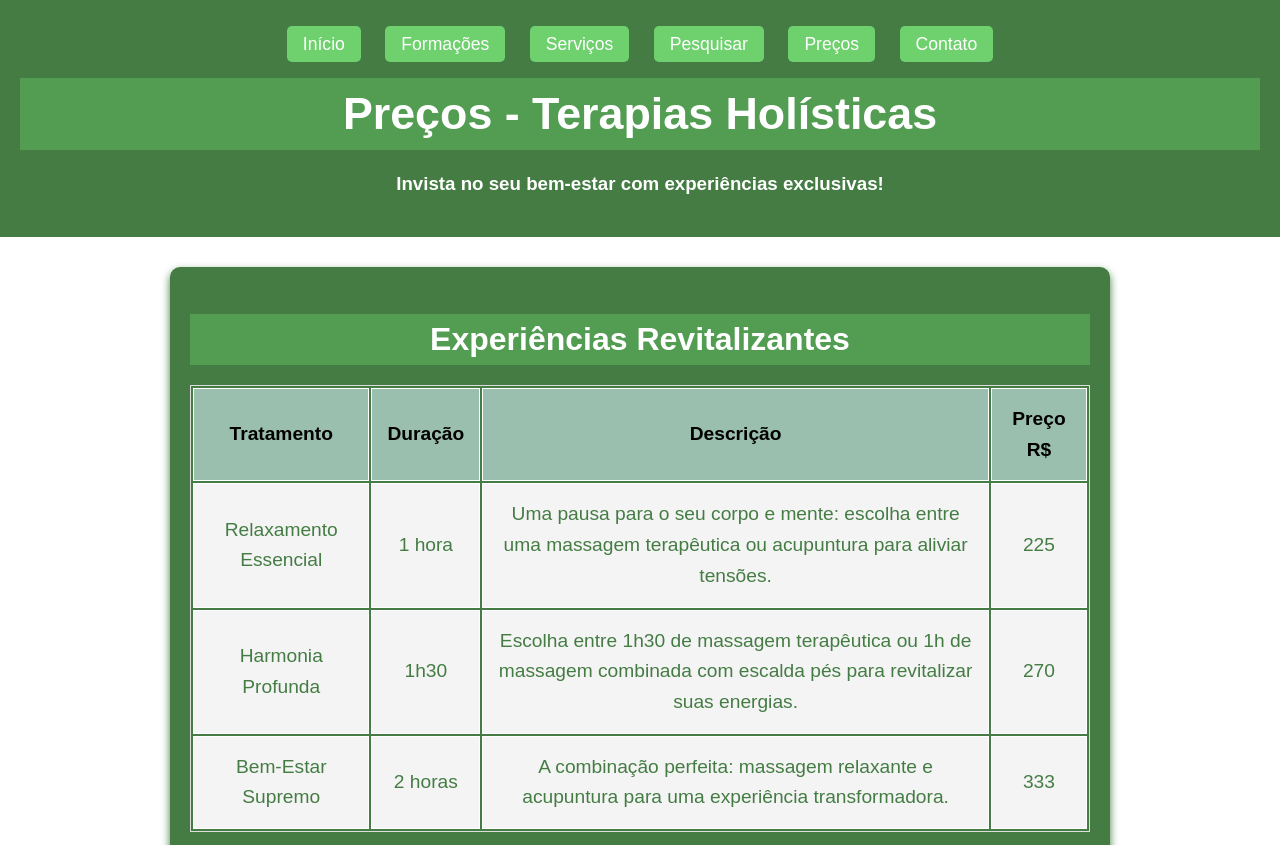
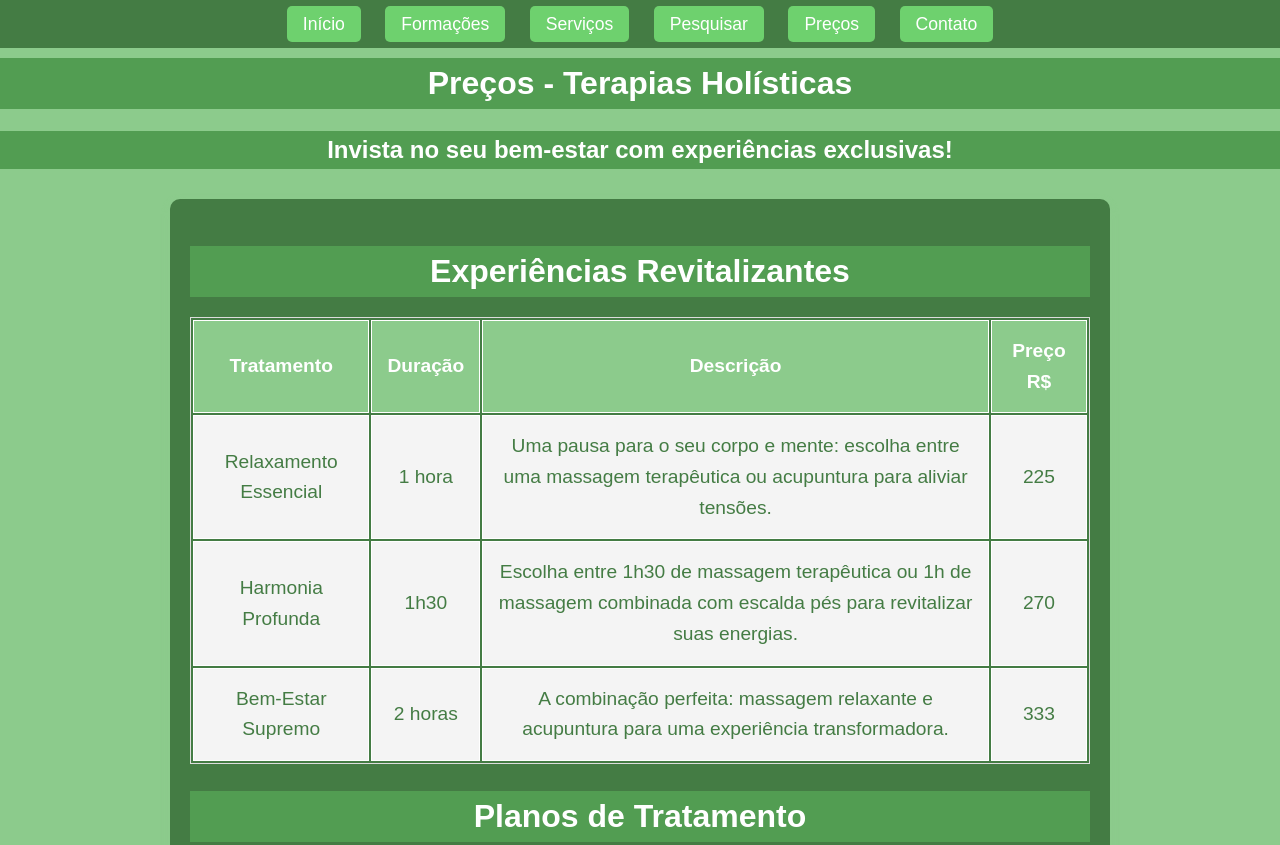
Before and after one commit to a-natureza/AlanaDOC, a plain HTML site: page precos.html in a window 1280 px wide. Shown: the top 845 px of the page. Drawn offline with Linux system fonts and the light colour scheme.

Commit message:
corrigindo css

```diff
--- a/precos.html
+++ b/precos.html
@@ -10,11 +10,12 @@
         body {
             font-family: Arial, sans-serif;
             color: #ffffff;
-            background-color: white;
+            background-color: rgb(140, 203, 140);
             margin: 0;
             padding: 0;
         }
 
+        /*
         header {
             background-color: rgb(68, 124, 68);
             padding: 20px;
@@ -32,7 +33,7 @@
             margin: 10px 0 0;
             font-size: 1.1rem;
             text-align: center;
-        }
+        } */
 
         nav {
             margin-bottom: 10px;
@@ -46,9 +47,9 @@
             transition: color 0.3s;
         }
 
-        nav a:hover {
+        /* nav a:hover {
             color: #f4d03f;
-        }
+        } */
 
         main {
             max-width: 900px;
@@ -56,7 +57,7 @@
             padding: 20px;
             background-color: rgb(68, 124, 68);
             border-radius: 10px;
-            box-shadow: 0 4px 8px rgb(68, 124, 68);
+            box-shadow: 0 4px 8px rgb(140, 203, 140);
         }
 
         .section-title {
@@ -81,17 +82,17 @@
         }
 
         table th {
-            background-color: #9bbfae;
-            color: black;
+            background-color: rgb(140, 203, 140);
+            color: white;
         }
 
-        table tr:nth-child(even) {
+        /* table tr:nth-child(even) {
             background-color: rgba(255, 255, 255, 0.1);
         }
 
         table tr:hover {
             background-color: rgba(255, 255, 255, 0.3);
-        }
+        } */
 
         .cta {
             margin-top: 30px;
@@ -110,7 +111,7 @@
         }
 
         .cta a:hover {
-            background-color: #9bbfae;
+            background-color: rgb(140, 203, 140);
         }
     </style>
 </head>
@@ -125,10 +126,9 @@
             <a href="precos.html">Preços</a>
             <a href="contato.html">Contato</a>
         </nav>
-        <h1>Preços - Terapias Holísticas</h1>
-        <h3>Invista no seu bem-estar com experiências exclusivas!</h3>
     </header>
-
+    <h1>Preços - Terapias Holísticas</h1>
+    <h2>Invista no seu bem-estar com experiências exclusivas!</h2>
     <main>
         <section>
             <h2 class="section-title">Experiências Revitalizantes</h2>
--- a/styles/main.css
+++ b/styles/main.css
@@ -85,7 +85,7 @@ ul li {
 table {
     width: 80%;
     margin: 20px auto;
-    border-collapse: collapse;
+    border-collapse: separate;
 }
 
 table,
@@ -101,7 +101,7 @@ td {
 }
 
 th {
-    background-color: rgb(110, 209, 110);
+    background-color: rgb(68, 124, 68);
     color: white;
 }
 
```
